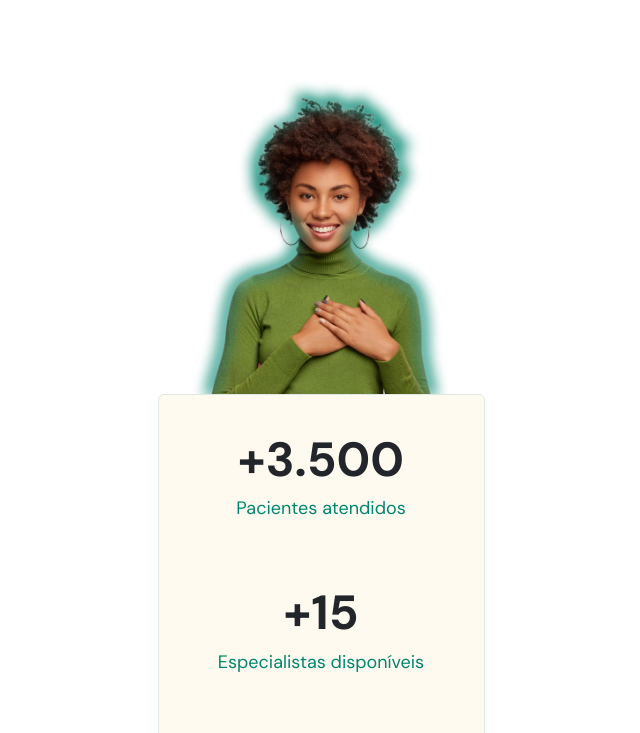
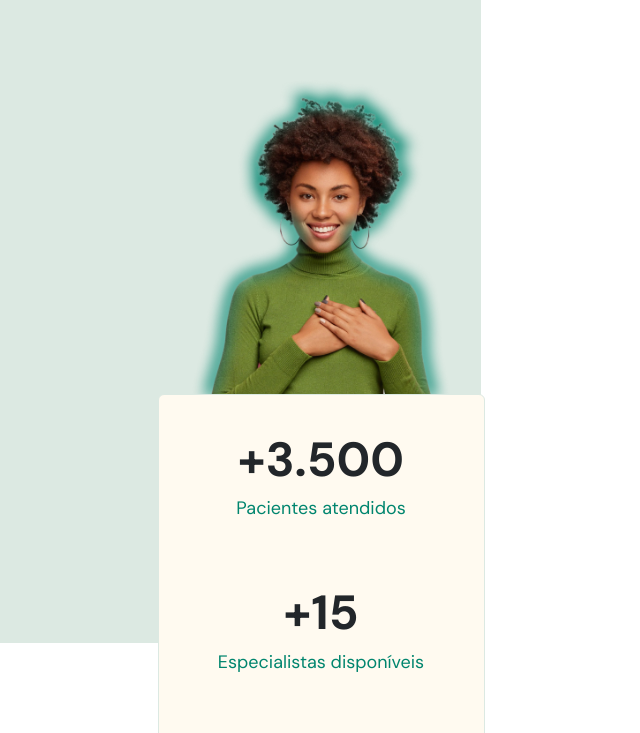
Before and after one commit to arissonlima/nlw-origin-doctorcare, a plain HTML site: page index.html in a window 1280 px wide. Shown: the part 437-1170 px from the top of the page, without its empty margins (319-959 px from the left). Drawn offline with Linux system fonts and the light colour scheme.

Commit message:
Added background in header

```diff
--- a/css/styles.css
+++ b/css/styles.css
@@ -99,3 +99,15 @@ button{
   margin-inline: auto;
   object-position: 0 2rem;
 }
+
+header::before{
+  content: "";
+  width: 100vh;
+  height: 108rem;
+  background-color: var(--brand-green-light);
+  display: block;
+  position: absolute;
+  top: 0;
+  left: 0;
+  z-index: -1;
+}
```
